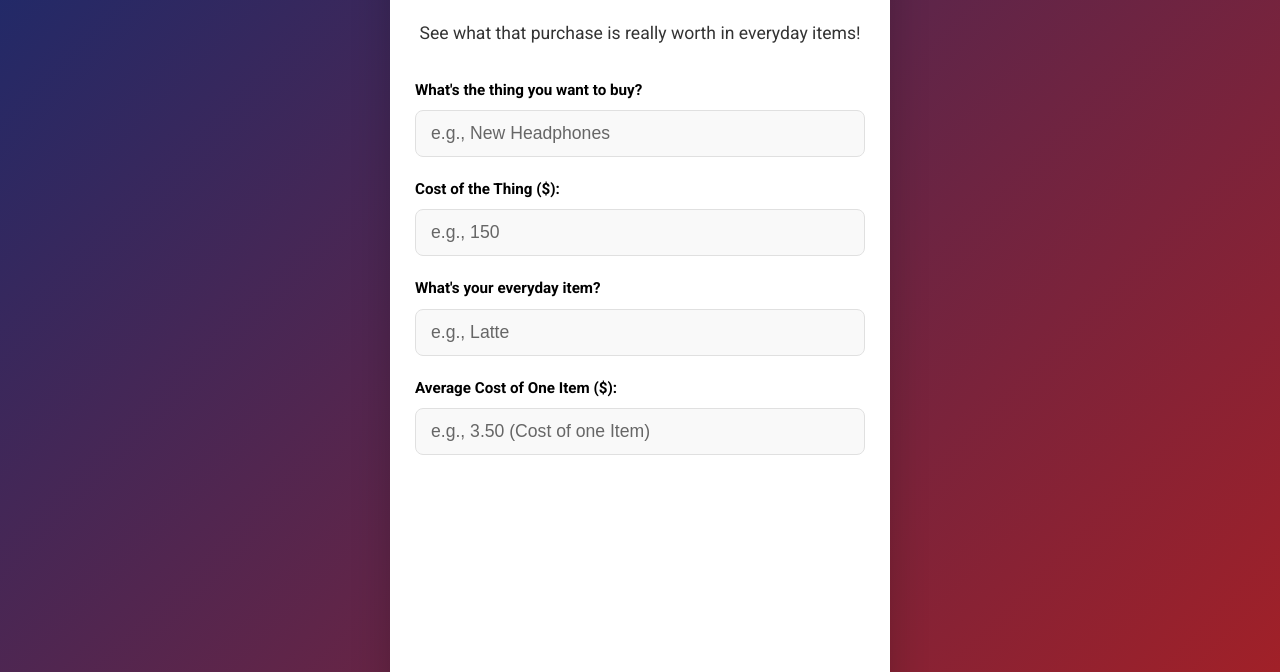
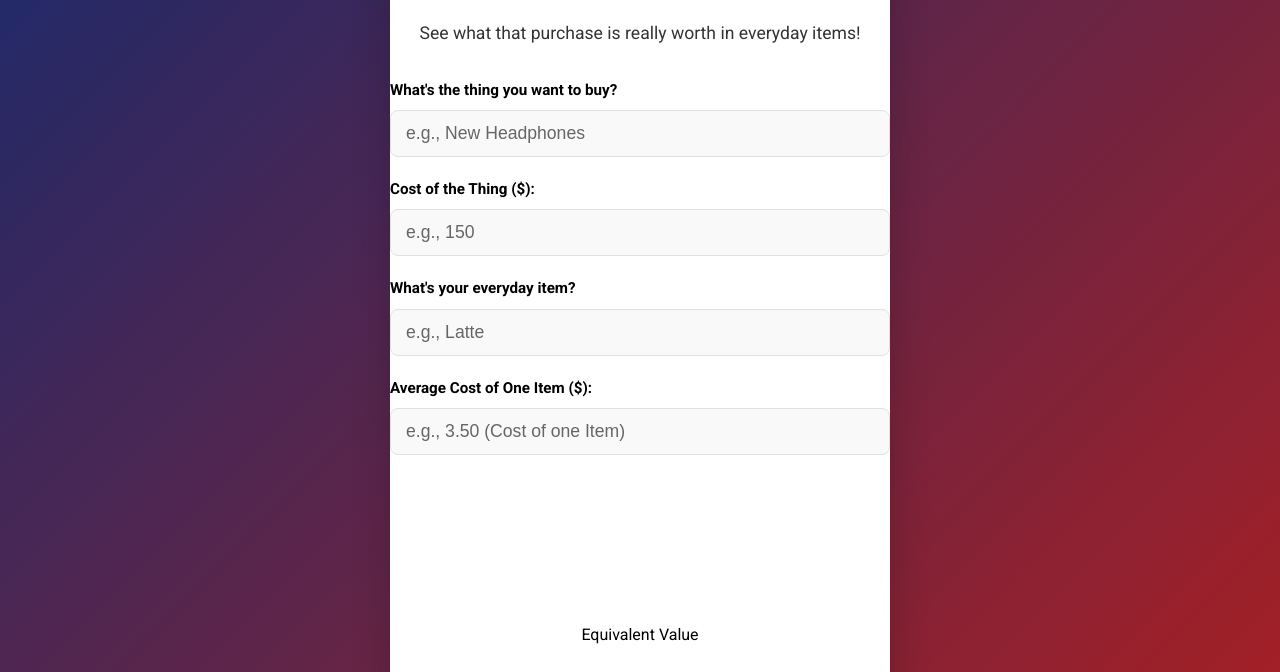
Before and after one commit to Ayazahran1995/Coffeex, a plain HTML site: page index.html in a window 1280 px wide. Shown: the part 128-800 px from the top of the page. Drawn offline with Linux system fonts and the light colour scheme.

Commit message:
Update index.html

```diff
--- a/index.html
+++ b/index.html
@@ -8,11 +8,11 @@
     <link href="https://fonts.googleapis.com/css2?family=Roboto:wght@400;700&display=swap" rel="stylesheet">
 </head>
 <body>
-    <div class="container calculator-card"> <h1 class="title">Relatable Math</h1>
+    <div class="container calculator-card">
+        <h1 class="title">Relatable Math</h1>
         <p class="subtitle">See what that purchase is really worth in everyday items!</p>
 
-        <div class="calculator-content">
-            <div class="input-group">
+        <div class="content-wrapper"> <div class="calculator-inputs-output"> <div class="input-group">
                     <label for="thingName">What's the thing you want to buy?</label>
                     <input type="text" id="thingName" placeholder="e.g., New Headphones">
                 </div>
@@ -35,13 +35,15 @@
                 <div class="output-section" id="outputSection">
                     <p class="placeholder">Enter details above to see the magic!</p>
                 </div>
+            </div>
 
-             <div class="equivalent-stack-container" id="equivalentStackContainer">
+            <div class="visual-representation"> <p class="visual-label" id="visualLabel">Equivalent Value</p> <div class="fill-container">
+                    <div class="fill-bar" id="fillBar"></div> </div>
+                 <p class="visual-value-text" id="visualValueText"></p> </div>
         </div>
 
         <div class="button-container">
             <button id="resetButton" class="reset-button">Reset</button>
-            </div>
         </div>
 
         <p class="disclaimer">
```
Lines whose indentation alone changed are shown as unchanged.
